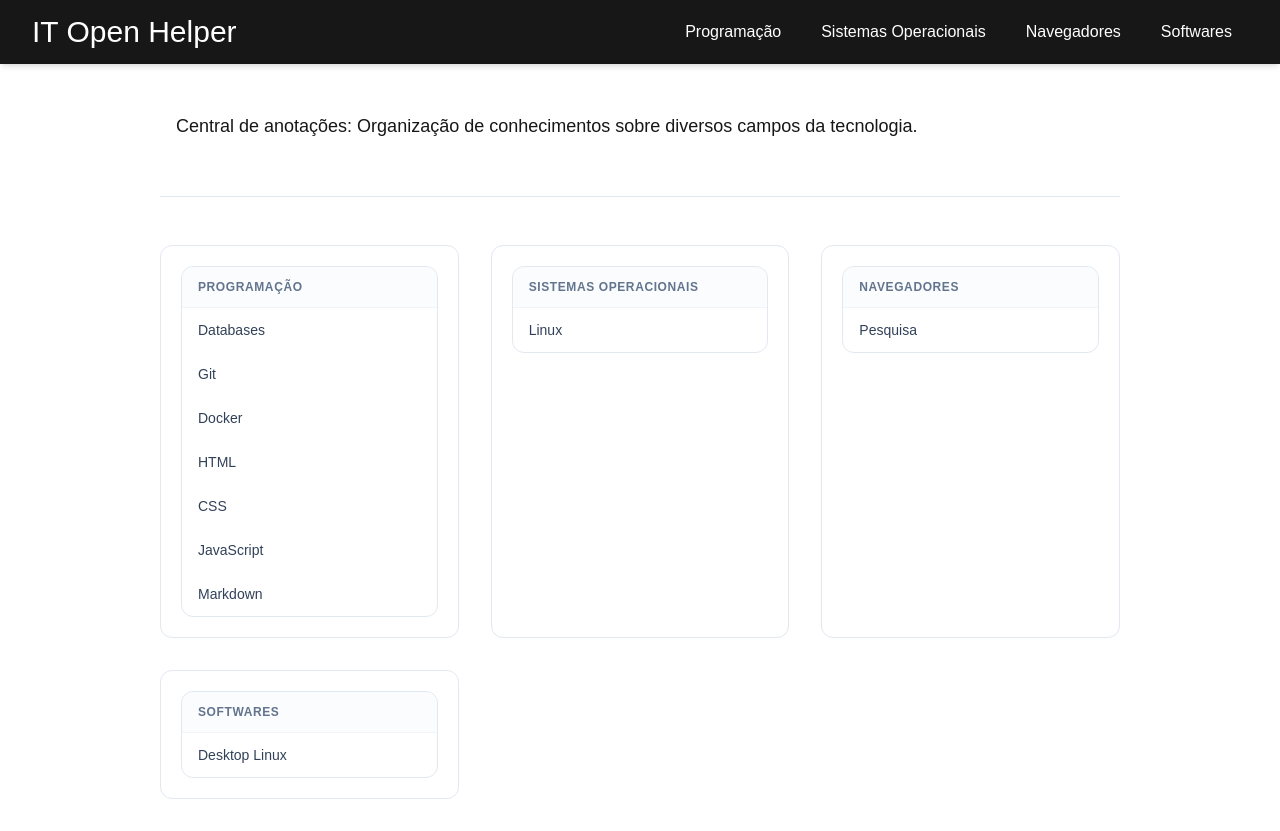
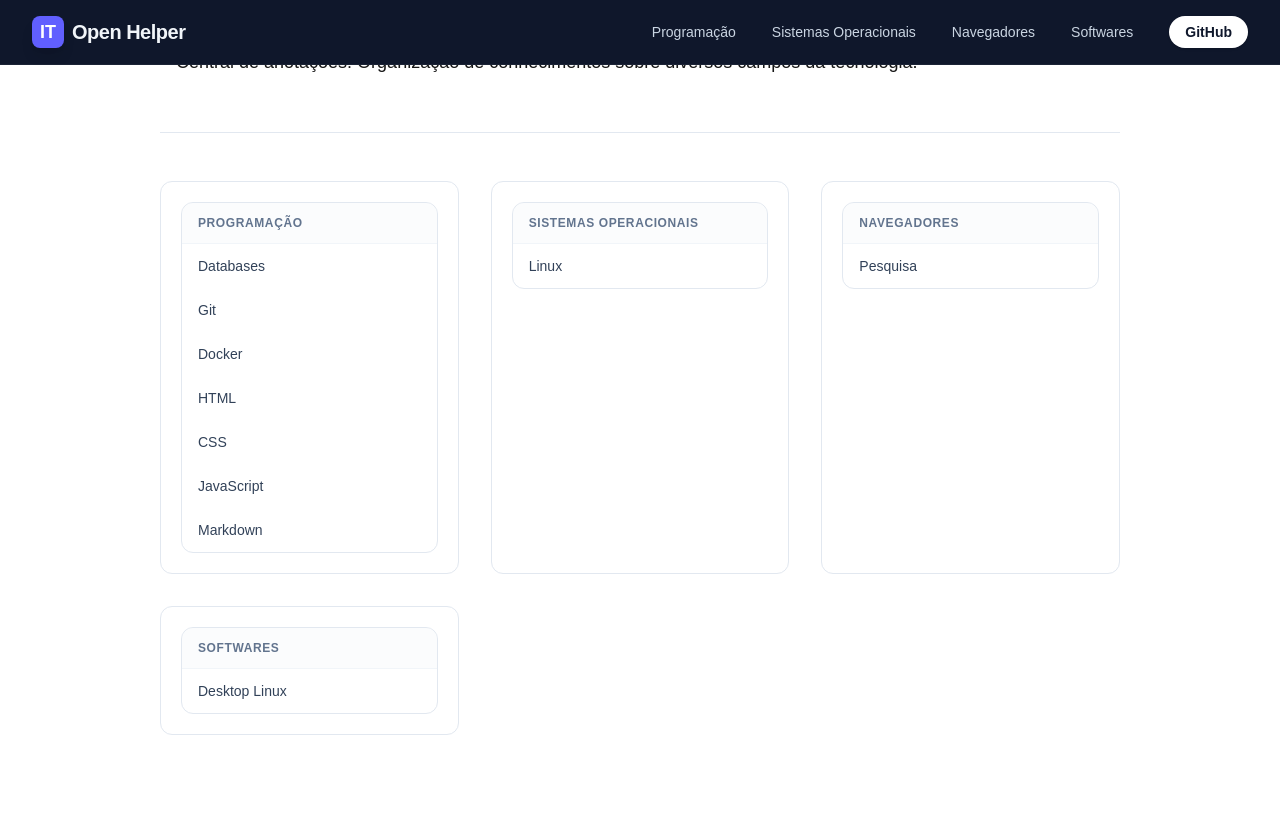
Before and after one commit to jonathaneamorim/web-it-open-helper, a Next.js app: page / in a window 1280 px wide. After the commit the page ends 800 px from the top, so only its background shows below. Built offline with nearby package versions, Linux system fonts and the light colour scheme.

Commit message:
fix: Header refactoring

```diff
--- a/src/components/header/header.primary.tsx
+++ b/src/components/header/header.primary.tsx
@@ -1,53 +1,76 @@
 'use client';
 
-import { useState } from 'react';
-import Link from 'next/link'; // Import essencial para SPA
-import { Title } from "../title/title";
-import navigationData from "@/data/navigation.json"; // Seu arquivo de dados
+import { useState, useEffect } from 'react';
+import Link from 'next/link';
+import navigationData from "@/data/navigation.json";
 
 export function HeaderPrimary() {
   const [isMenuOpen, setIsMenuOpen] = useState(false);
+  const [scrolled, setScrolled] = useState(false);
 
-  // Pegamos apenas a navegação principal do JSON
   const links = navigationData.mainNav;
 
-  const toggleMenu = () => setIsMenuOpen(!isMenuOpen);
-  const closeMenu = () => setIsMenuOpen(false);
+  useEffect(() => {
+    const handleScroll = () => {
+      setScrolled(window.scrollY > 20);
+    };
+    window.addEventListener('scroll', handleScroll);
+    return () => window.removeEventListener('scroll', handleScroll);
+  }, []);
 
   return (
-    <nav className="w-full h-16 bg-(--foreground) sticky top-0 z-50 shadow-md">
-      <div className="container mx-auto h-full px-4 sm:px-6 lg:px-8">
-        <div className="flex items-center justify-between h-full">
+    <nav
+      className={`fixed w-full top-0 z-50 transition-all duration-300 border-b border-white/5 ${
+        scrolled || isMenuOpen
+          ? 'bg-slate-900/95 backdrop-blur-md shadow-lg py-3'
+          : 'bg-slate-900 py-4'
+      }`}
+    >
+      <div className="container mx-auto px-4 sm:px-6 lg:px-8">
+        <div className="flex items-center justify-between">
 
-          {/* Logo */}
           <div className="flex-shrink-0">
-            <Link href="/" className="text-(--background) hover:opacity-80 transition-opacity">
-              <Title text="IT Open Helper" />
+            <Link
+              href="/"
+              className="flex items-center gap-2 group"
+              onClick={() => setIsMenuOpen(false)}
+            >
+              <div className="w-8 h-8 rounded-lg bg-indigo-500 flex items-center justify-center text-white font-bold text-lg shadow-lg group-hover:bg-indigo-400 transition-colors">
+                IT
+              </div>
+              <span className="text-xl font-bold text-slate-100 tracking-tight group-hover:text-white transition-colors">
+                Open Helper
+              </span>
             </Link>
           </div>
 
-          {/* Desktop Menu */}
-          <ul className="hidden lg:flex items-center gap-2">
+          <ul className="hidden lg:flex items-center gap-1">
             {links.map((link) => (
               <li key={link.name}>
                 <Link
                   href={link.url}
-                  className="px-4 py-2 text-(--background) hover:bg-(--background) hover:text-(--foreground) transition-all duration-200 rounded-md font-medium"
+                  className="px-4 py-2 text-sm font-medium text-slate-300 hover:text-white hover:bg-white/10 rounded-full transition-all duration-200"
                 >
                   {link.name}
                 </Link>
               </li>
             ))}
+            <li className="ml-4">
+              <a
+                href="https://github.com"
+                target="_blank"
+                className="px-4 py-2 text-sm font-bold bg-white text-slate-900 rounded-full hover:bg-indigo-50 transition-colors shadow-sm"
+              >
+                GitHub
+              </a>
+            </li>
           </ul>
 
-          {/* Mobile Button (Hamburger) */}
           <button
-            onClick={toggleMenu}
-            className="lg:hidden p-2 text-(--background) hover:bg-(--background) hover:bg-opacity-10 rounded-md transition-colors"
-            aria-label="Alternar menu"
-            aria-expanded={isMenuOpen}
+            onClick={() => setIsMenuOpen(!isMenuOpen)}
+            className="lg:hidden p-2 text-slate-300 hover:text-white hover:bg-white/10 rounded-lg transition-colors focus:outline-none"
+            aria-label="Menu"
           >
-            {/* Ícone Hamburger/Close simplificado */}
             <svg className="w-6 h-6" fill="none" stroke="currentColor" viewBox="0 0 24 24">
               {isMenuOpen ? (
                 <path strokeLinecap="round" strokeLinejoin="round" strokeWidth={2} d="M6 18L18 6M6 6l12 12" />
@@ -59,19 +82,18 @@ export function HeaderPrimary() {
         </div>
       </div>
 
-      {/* Mobile Menu Dropdown */}
       <div
-        className={`lg:hidden bg-(--foreground) border-t border-(--background) border-opacity-20 transition-all duration-300 ease-in-out overflow-hidden ${
+        className={`lg:hidden overflow-hidden transition-all duration-300 ease-in-out bg-slate-800 border-t border-slate-700 ${
           isMenuOpen ? 'max-h-96 opacity-100' : 'max-h-0 opacity-0'
         }`}
       >
-        <ul className="container mx-auto px-4 py-4 space-y-2">
+        <ul className="container mx-auto px-4 py-4 space-y-1">
           {links.map((link) => (
             <li key={link.name}>
               <Link
                 href={link.url}
-                onClick={closeMenu}
-                className="block px-4 py-3 text-(--background) hover:bg-(--background) hover:text-(--foreground) transition-all duration-200 rounded-md font-medium"
+                onClick={() => setIsMenuOpen(false)}
+                className="block px-4 py-3 text-slate-300 hover:bg-indigo-500/20 hover:text-indigo-300 rounded-lg transition-colors font-medium"
               >
                 {link.name}
               </Link>
```
